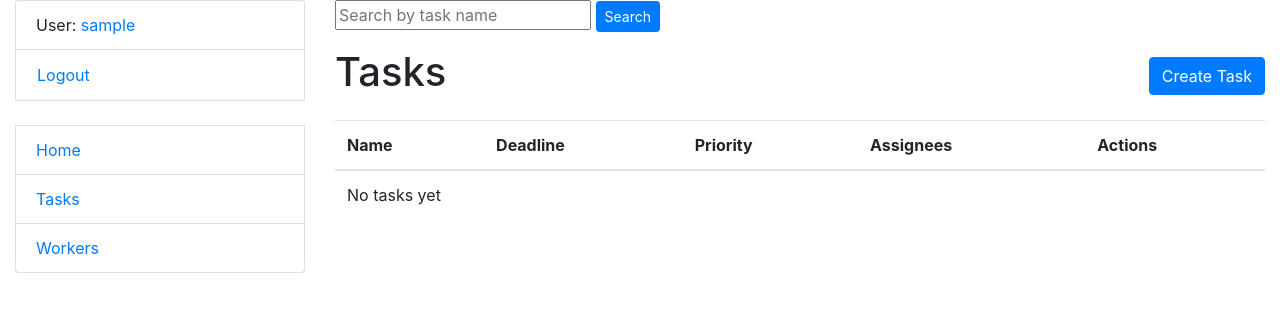
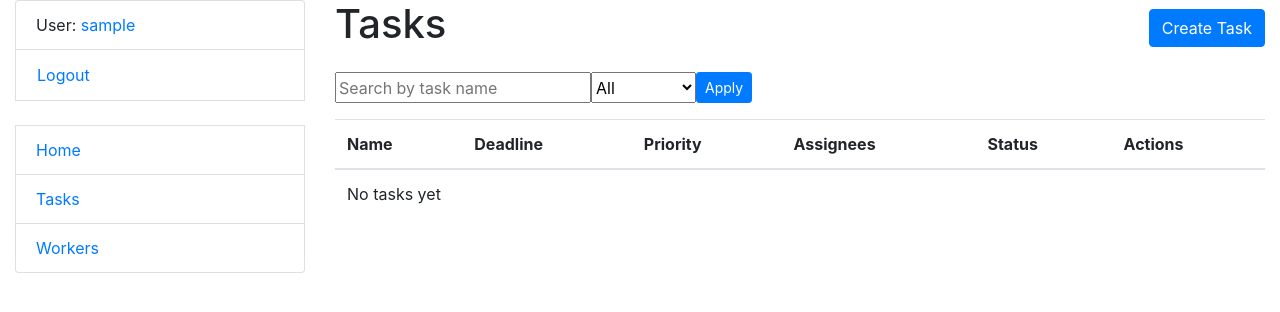
Before and after one commit to VPiliaiev/task-flow, a Django app: page /tasks/ in a window 1280 px wide. Shown: the top 312 px of the page. Run offline with Django 5.2, Linux system fonts and the light colour scheme; the visitor is signed in with stand-in values (Sample User, id 1); data that the repository does not hold is empty.

Commit message:
feat: update TaskListView
- update TaskListView with a filtering fields
- added TaskStatusFilterForm

```diff
--- a/tasks/forms.py
+++ b/tasks/forms.py
@@ -29,6 +29,20 @@ class TaskNameSearchForm(forms.Form):
     )
 
 
+class TaskStatusFilterForm(forms.Form):
+    STATUS_CHOICES = (
+        ("", "All"),
+        ("completed", "Completed"),
+        ("pending", "Pending"),
+    )
+    status = forms.ChoiceField(
+        choices=STATUS_CHOICES,
+        required=False,
+        label="",
+        widget=forms.Select(attrs={"class": "form-select"})
+    )
+
+
 class WorkerCreationForm(UserCreationForm):
     class Meta(UserCreationForm.Meta):
         model = Worker
--- a/tasks/views.py
+++ b/tasks/views.py
@@ -3,7 +3,7 @@ from django.contrib.auth.mixins import LoginRequiredMixin
 from django.urls import reverse_lazy
 from django.views import generic
 
-from tasks.forms import TaskForm, WorkerCreationForm, TaskNameSearchForm, WorkerUsernameSearchForm
+from tasks.forms import TaskForm, WorkerCreationForm, TaskNameSearchForm, WorkerUsernameSearchForm, TaskStatusFilterForm
 from tasks.models import Task, Worker
 
 
@@ -27,15 +27,27 @@ class TaskListView(LoginRequiredMixin, generic.ListView):
 
     def get_queryset(self):
         queryset = Task.objects.all()
-        form = TaskNameSearchForm(self.request.GET)
-        if form.is_valid():
-            queryset = queryset.filter(name__icontains=form.cleaned_data["name"])
+
+        search_form = TaskNameSearchForm(self.request.GET)
+        if search_form.is_valid():
+            name = search_form.cleaned_data["name"]
+            if name:
+                queryset = queryset.filter(name__icontains=name)
+
+        status_form = TaskStatusFilterForm(self.request.GET)
+        if status_form.is_valid():
+            status = status_form.cleaned_data["status"]
+            if status == "completed":
+                queryset = queryset.filter(is_completed=True)
+            elif status == "pending":
+                queryset = queryset.filter(is_completed=False)
+
         return queryset
 
     def get_context_data(self, **kwargs):
         context = super().get_context_data(**kwargs)
-        name = self.request.GET.get("name", "")
-        context["search_form"] = TaskNameSearchForm(initial={"name": name})
+        context["search_form"] = TaskNameSearchForm(self.request.GET)
+        context["filter_form"] = TaskStatusFilterForm(self.request.GET)
         return context
 
 
--- a/templates/tasks/task_list.html
+++ b/templates/tasks/task_list.html
@@ -1,16 +1,18 @@
 {% extends "base.html" %}
 
 {% block content %}
-  <form method="get" class="mb-3">
-  {{ search_form.name }}
-  <button type="submit" class="btn btn-primary btn-sm">Search</button>
-</form>
   <div class="d-flex justify-content-between align-items-center mb-3">
     <h1>Tasks</h1>
     <a href="{% url 'tasks:task-create' %}" class="btn btn-primary">
       Create Task
     </a>
   </div>
+
+  <form method="get" class="mb-3 d-flex">
+    {{ search_form.name }}
+    {{ filter_form.status }}
+    <button type="submit" class="btn btn-primary btn-sm ms-2">Apply</button>
+  </form>
 
   <table class="table">
     <thead>
@@ -19,6 +21,7 @@
       <th>Deadline</th>
       <th>Priority</th>
       <th>Assignees</th>
+      <th>Status</th>
       <th>Actions</th>
     </tr>
     </thead>
@@ -36,12 +39,21 @@
           {% endfor %}
         </td>
         <td>
+          {% if task.is_completed %}
+            Completed
+          {% else %}
+            Pending
+          {% endif %}
+        </td>
+        <td>
           <a href="{% url 'tasks:task-update' task.id %}" class="btn btn-sm btn-warning">Update</a>
           <a href="{% url 'tasks:task-delete' task.id %}" class="btn btn-sm btn-danger">Delete</a>
         </td>
       </tr>
     {% empty %}
-        <tr><td colspan="5">No tasks yet</td></tr>
+      <tr>
+        <td colspan="6">No tasks yet</td>
+      </tr>
     {% endfor %}
     </tbody>
   </table>
```
Lines whose indentation alone changed are shown as unchanged.
